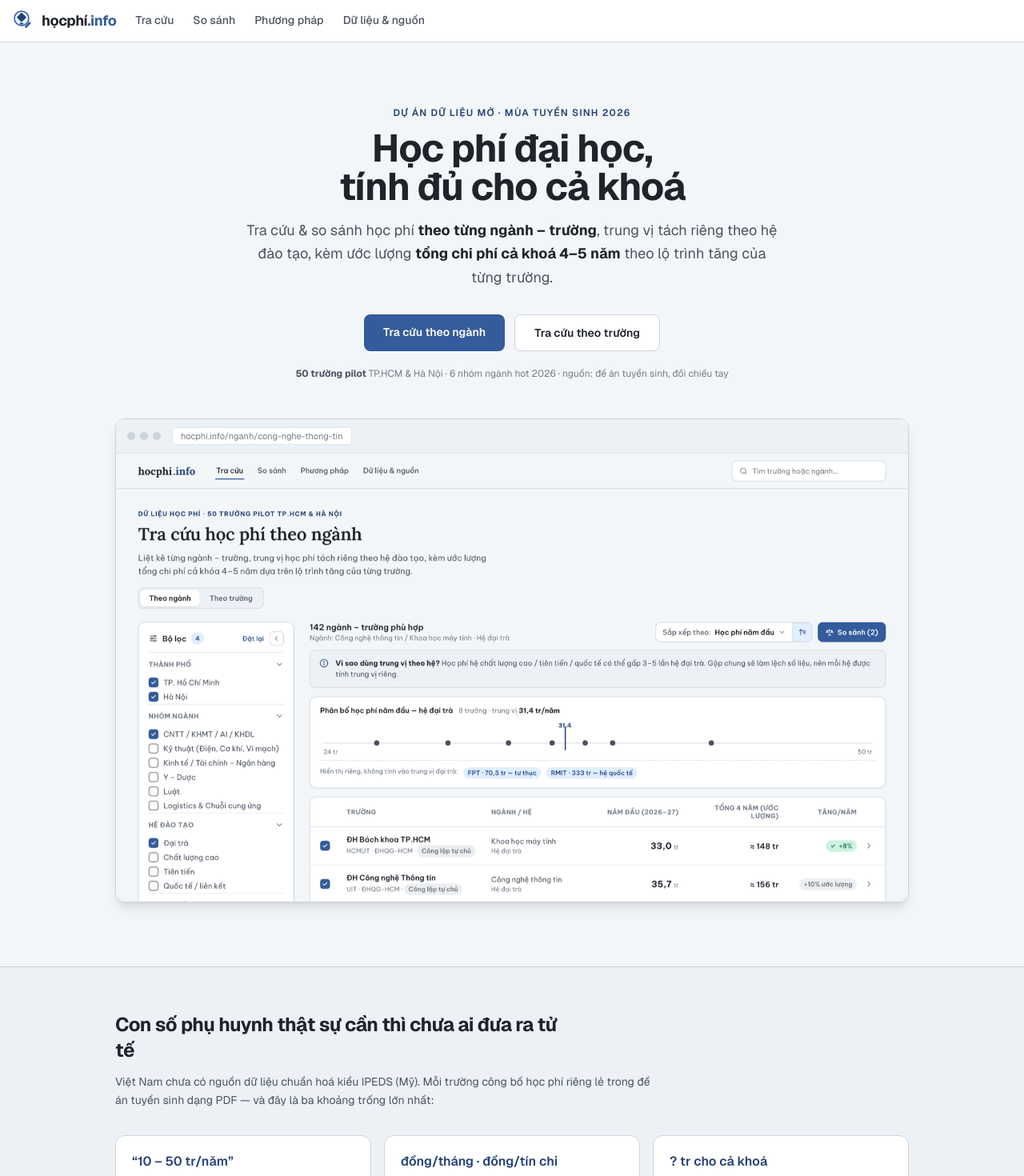
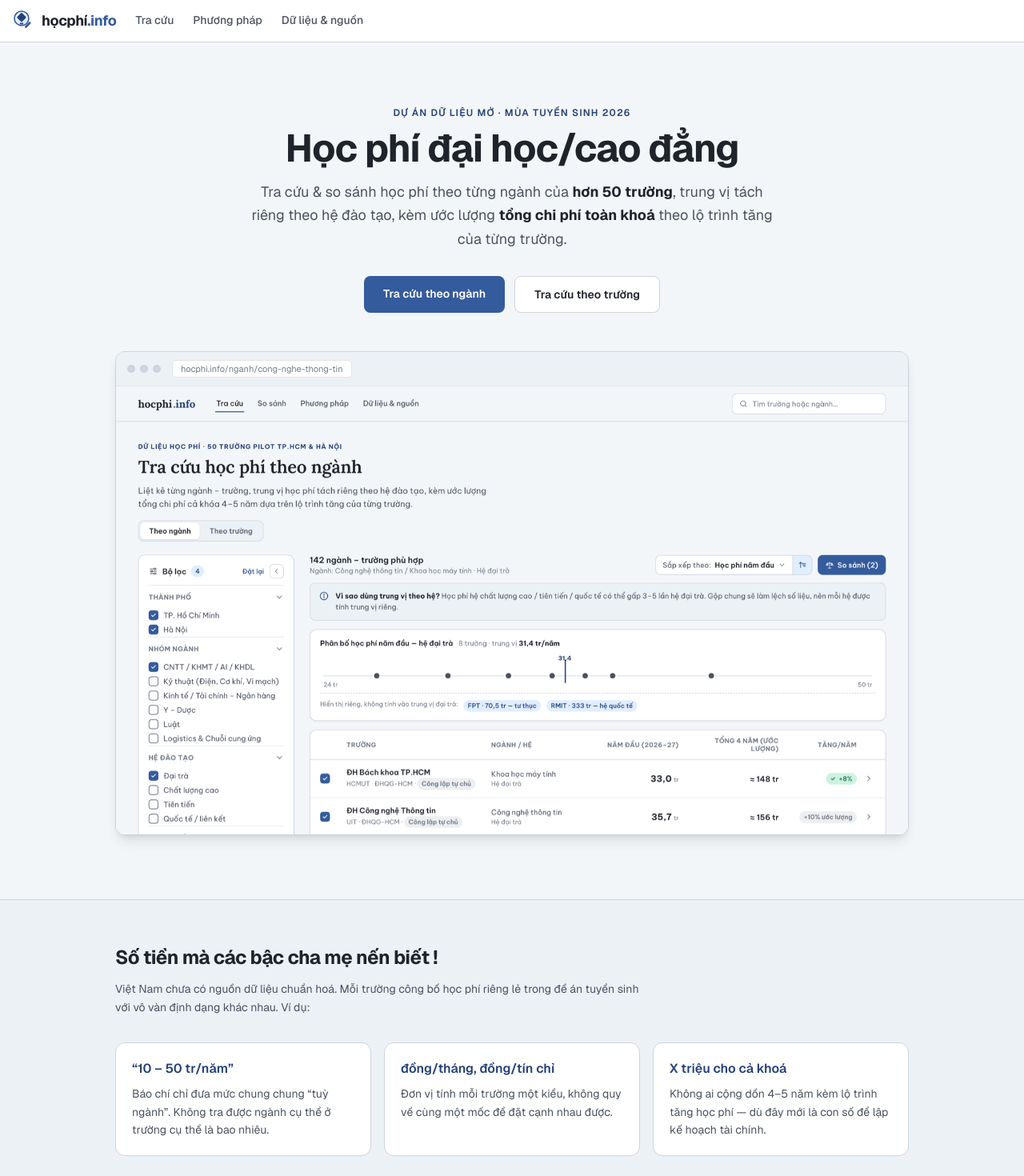
Before and after one commit to hocphi-info/hocphi-info-fe, a Next.js app: page / in a window 1280 px wide. Shown: the top 1470 px of the page at 80% size. Built offline with nearby package versions, Linux system fonts and the light colour scheme.

Commit message:
chore: update UI

```diff
--- a/src/app/du-lieu/page.tsx
+++ b/src/app/du-lieu/page.tsx
@@ -288,13 +288,13 @@ export default function DataPage() {
           Đã có gì, lấy từ đâu, cập nhật khi nào
         </h1>
         <p className="mt-3 max-w-2xl text-sm leading-relaxed text-ink-2">
-          Giai đoạn pilot tập trung 50 trường ở TP.HCM và Hà Nội, chọn cả trường
+          Giai đoạn đầu tập trung 50 trường ở TP.HCM và Hà Nội, chọn cả trường
           công top đầu (học phí thấp), trường công tự chủ tài chính (trung bình
           – cao) và trường tư (cao) để dữ liệu đủ độ trải cho việc tính trung
           vị.
         </p>
         <p className="mt-3 text-xs text-ink-3">
-          Ảnh chụp dữ liệu: {SNAPSHOT_DATE} · dữ liệu khoá tuyển sinh 2026
+          Ngày cập nhập: {SNAPSHOT_DATE}
         </p>
       </div>
 
@@ -323,8 +323,8 @@ export default function DataPage() {
           <Callout>
             Độ phủ mở rộng theo từng đợt, không phải “đủ 50 trường” ngay. Ưu
             tiên các trường có đề án tuyển sinh công bố sớm và rõ tới từng
-            ngành. Trường có số “0 ngành” thường vì học phí chỉ nằm trên web
-            động, không có bản tĩnh để trích dẫn.
+            ngành. Trường có số “0 ngành” thường vì học phí chỉ nằm trên dynamic
+            web, không có bản tĩnh để trích xuất.
           </Callout>
         </div>
       </section>
@@ -348,7 +348,7 @@ export default function DataPage() {
           trong hàng đợi. “Số ngành” là số chương trình đã đối chiếu và công bố.
         </p>
         <div className="mt-4 overflow-x-auto rounded-xl border border-border">
-          <table className="w-full min-w-[720px] text-sm">
+          <table className="w-full min-w-180 text-sm">
             <thead>
               <tr>
                 <th className={th}>Trường</th>
@@ -399,7 +399,7 @@ export default function DataPage() {
           2026.
         </p>
         <div className="mt-4 overflow-x-auto rounded-xl border border-border">
-          <table className="w-full min-w-[560px] text-sm">
+          <table className="w-full min-w-140 text-sm">
             <thead>
               <tr>
                 <th className={th}>Nhóm ngành</th>
@@ -426,7 +426,7 @@ export default function DataPage() {
           Thay đổi gần đây
         </h2>
         <div className="mt-4 overflow-x-auto rounded-xl border border-border">
-          <table className="w-full min-w-[480px] text-sm">
+          <table className="w-full min-w-120 text-sm">
             <thead>
               <tr>
                 <th className={`${th} w-24`}>Ngày</th>
--- a/src/app/page.tsx
+++ b/src/app/page.tsx
@@ -39,7 +39,7 @@ const FAQ = [
   },
   {
     q: "Hiện có bao nhiêu trường, khi nào có thêm?",
-    a: "Giai đoạn pilot tập trung 50 trường ở TP.HCM và Hà Nội, chọn cả trường công top đầu, trường công tự chủ tài chính và trường tư để dữ liệu đủ độ trải cho việc tính trung vị. Danh sách mở rộng sau khi có phản hồi từ người dùng thật.",
+    a: "Giai đoạn đầu tập trung 50 trường top đầu ở TP.HCM và Hà Nội. Danh sách mở rộng sau khi có phản hồi từ người dùng thật.",
   },
   {
     q: "Số liệu trên hocphi.info có phải tư vấn tài chính không?",
@@ -71,7 +71,7 @@ const FEATURES = [
     eyebrow: "Tra cứu",
     title:
       "Theo ngành để chọn trường — hoặc theo trường để thấy khoảng học phí",
-    body: "Cùng một trường, ngành rẻ nhất và ngành đắt nhất có thể chênh nhau 3–5 lần. Trang “theo trường” hiển thị khoảng Min – Max thay vì một con số trung bình vô nghĩa.",
+    body: "Cùng một trường, ngành rẻ nhất và ngành đắt nhất có thể chênh nhau 3–5 lần.",
     points: [
       "Biểu đồ khoảng thấp nhất – cao nhất + trung vị hệ đại trà của từng trường",
       "Bộ lọc theo thành phố, nhóm ngành, hệ đào tạo, loại trường",
@@ -161,14 +161,14 @@ export default function Home() {
           Dự án dữ liệu mở · Mùa tuyển sinh 2026
         </p>
         <h1 className="mx-auto mt-3 max-w-3xl text-balance text-4xl font-bold tracking-tight text-ink sm:text-5xl">
-          Học phí đại học, tính đủ cho cả khoá
+          Học phí đại học/cao đẳng
         </h1>
         <p className="mx-auto mt-4 max-w-2xl text-pretty text-base leading-relaxed text-ink-2 sm:text-lg">
-          Tra cứu &amp; so sánh học phí{" "}
-          <strong className="text-ink">theo từng ngành – trường</strong>, trung
-          vị tách riêng theo hệ đào tạo, kèm ước lượng{" "}
-          <strong className="text-ink">tổng chi phí cả khoá 4–5 năm</strong>{" "}
-          theo lộ trình tăng của từng trường.
+          Tra cứu &amp; so sánh học phí theo từng ngành của{" "}
+          <strong className="text-ink">hơn 50 trường</strong>, trung vị tách
+          riêng theo hệ đào tạo, kèm ước lượng{" "}
+          <strong className="text-ink">tổng chi phí toàn khoá</strong> theo lộ
+          trình tăng của từng trường.
         </p>
         <div className="mt-8 flex flex-wrap justify-center gap-3">
           <Link
@@ -184,11 +184,6 @@ export default function Home() {
             Tra cứu theo trường
           </Link>
         </div>
-        <p className="mt-5 text-xs text-ink-3">
-          <strong className="text-ink-2">50 trường pilot</strong> TP.HCM &amp;
-          Hà Nội · 6 nhóm ngành hot 2026 · nguồn: đề án tuyển sinh, đối chiếu
-          tay
-        </p>
 
         <BrowserFrame
           url="hocphi.info/nganh/cong-nghe-thong-tin"
@@ -207,12 +202,12 @@ export default function Home() {
       <section className="border-y border-border bg-surface-2">
         <div className="mx-auto max-w-5xl px-4 py-14">
           <h2 className="max-w-xl text-2xl font-bold tracking-tight text-ink">
-            Con số phụ huynh thật sự cần thì chưa ai đưa ra tử tế
+            Số tiền mà các bậc cha mẹ nến biết !
           </h2>
           <p className="mt-3 max-w-2xl text-sm leading-relaxed text-ink-2">
-            Việt Nam chưa có nguồn dữ liệu chuẩn hoá kiểu IPEDS (Mỹ). Mỗi trường
-            công bố học phí riêng lẻ trong đề án tuyển sinh dạng PDF — và đây là
-            ba khoảng trống lớn nhất:
+            Việt Nam chưa có nguồn dữ liệu chuẩn hoá. Mỗi trường công bố học phí
+            riêng lẻ trong đề án tuyển sinh với vô vàn định dạng khác nhau. Ví
+            dụ:
           </p>
           <div className="mt-8 grid gap-4 sm:grid-cols-3">
             {[
@@ -221,11 +216,11 @@ export default function Home() {
                 body: "Báo chí chỉ đưa mức chung chung “tuỳ ngành”. Không tra được ngành cụ thể ở trường cụ thể là bao nhiêu.",
               },
               {
-                head: "đồng/tháng · đồng/tín chỉ",
+                head: "đồng/tháng, đồng/tín chỉ",
                 body: "Đơn vị tính mỗi trường một kiểu, không quy về cùng một mốc để đặt cạnh nhau được.",
               },
               {
-                head: "? tr cho cả khoá",
+                head: "X triệu cho cả khoá",
                 body: "Không ai cộng dồn 4–5 năm kèm lộ trình tăng học phí — dù đây mới là con số để lập kế hoạch tài chính.",
               },
             ].map((c) => (
@@ -319,7 +314,7 @@ export default function Home() {
           </h2>
           <div className="mt-8 grid gap-6 sm:grid-cols-2 lg:grid-cols-4">
             {[
-              ["50", "trường pilot TP.HCM & Hà Nội"],
+              ["50", "trường TP.HCM & Hà Nội"],
               ["6", "nhóm ngành hot mùa 2026"],
               ["1", "nguồn chuẩn: đề án tuyển sinh"],
               ["đ/năm", "mọi đơn vị quy về cùng một mốc"],
@@ -363,13 +358,13 @@ export default function Home() {
               Dùng ở mọi nơi
             </p>
             <h2 className="mt-2 text-2xl font-bold tracking-tight text-ink">
-              Chế độ tối &amp; bố cục điện thoại
+              Dark mode &amp; smartphone
             </h2>
             <p className="mt-3 text-sm leading-relaxed text-ink-2">
               Phụ huynh tra cứu trên điện thoại giữa mùa tuyển sinh, tư vấn viên
-              chiếu trên màn hình lớn. Bảng chuyển thành thẻ trên mobile, bộ lọc
-              gấp gọn, thanh so sánh cố định dưới màn hình. Chế độ tối theo cài
-              đặt hệ thống của máy.
+              chiếu trên màn hình lớn. Bảng biểu chuyển thành card trên mobile.
+              Bộ lọc gấp gọn, thanh so sánh cố định dưới màn hình. Chế độ tối
+              theo cài đặt của hệ thống.
             </p>
           </div>
           <BrowserFrame url="hocphi.info · dark">
--- a/src/lib/site.ts
+++ b/src/lib/site.ts
@@ -19,7 +19,7 @@ export function absoluteUrl(path: string): string {
 /** Primary nav — label + route. `usePathname()` in SiteNav marks the active one. */
 export const NAV_LINKS = [
   { label: "Tra cứu", href: "/nganh" },
-  { label: "So sánh", href: "/so-sanh" },
+  // { label: "So sánh", href: "/so-sanh" },
   { label: "Phương pháp", href: "/phuong-phap" },
   { label: "Dữ liệu & nguồn", href: "/du-lieu" },
 ] as const;
@@ -35,7 +35,7 @@ export const FOOTER_COLUMNS: {
     links: [
       { label: "Học phí theo ngành", href: "/nganh" },
       { label: "Học phí theo trường", href: "/truong" },
-      { label: "So sánh", href: "/so-sanh" },
+      // { label: "So sánh", href: "/so-sanh" },
     ],
   },
   {
@@ -50,8 +50,8 @@ export const FOOTER_COLUMNS: {
     title: "Dự án",
     links: [
       { label: "Tài trợ dự án", href: "/tai-tro" },
-      { label: "Giới thiệu", href: null },
-      { label: "Liên hệ", href: null },
+      // { label: "Giới thiệu", href: null },
+      // { label: "Liên hệ", href: null },
     ],
   },
 ];
```
